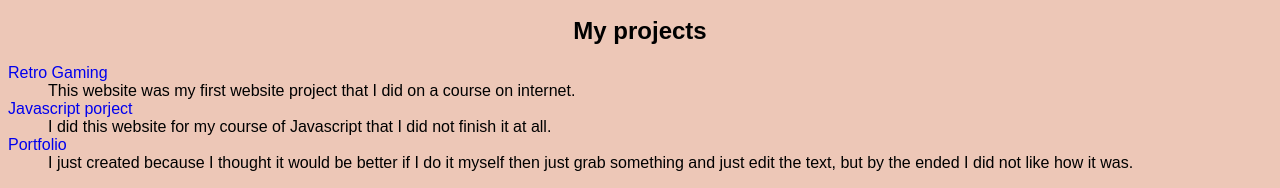
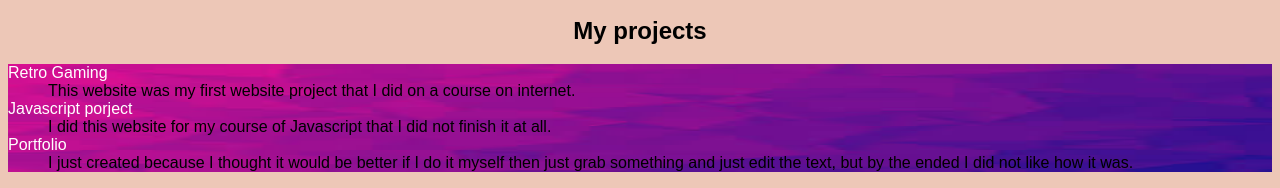
Before and after one commit to Neiktan/gamino_slo, a plain HTML site: page pages/knowledge.html in a window 1280 px wide. Shown: the part 691-879 px from the top of the page. Drawn offline with Linux system fonts and the light colour scheme.

Commit message:
final ahora si

```diff
--- a/css/style.css
+++ b/css/style.css
@@ -96,8 +96,6 @@ h2{
     margin-left: 40px;
 }
 
-/*se podria arreglar con margin o padding sino gid*/
-
 /*body-hobbys*/
 
 .table-games{
@@ -158,6 +156,16 @@ section article dl dt a{
     text-decoration: none;
 }
 
+.fondo{
+    background-image: url(../images/fondo.jpg);
+    background-repeat: no-repeat;
+    background-size: 100% 100%;
+}
+
+.fondo dt a{
+    color: white;
+}
+
 /*Footer*/
 footer{
     border-top: solid rgb(0, 0, 0);
--- a/pages/knowledge.html
+++ b/pages/knowledge.html
@@ -50,7 +50,7 @@
         <section>
             <article>
                 <h2>My projects</h2>
-                <dl>
+                <dl class="fondo">
                     <dt><a href="https://retrogaming.vercel.app/" target="_blank">Retro Gaming</a></dt>
                     <dd>This website was my first website project that I did on a course on internet.</dd>
                     <dt><a href="https://github.com/Neiktan/Proyecto-AmiiboLand" target="_blank">Javascript porject</a></dt>
```
Also changed, not shown: images/fondo.jpg (added).
